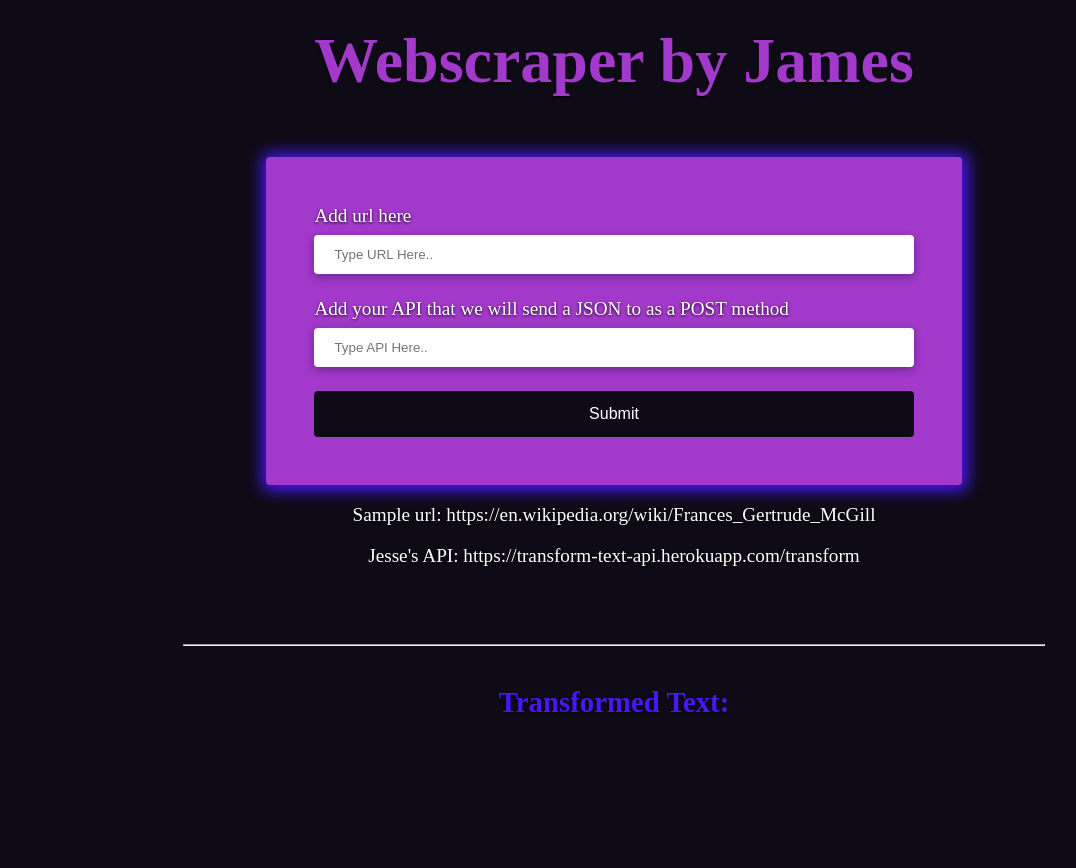
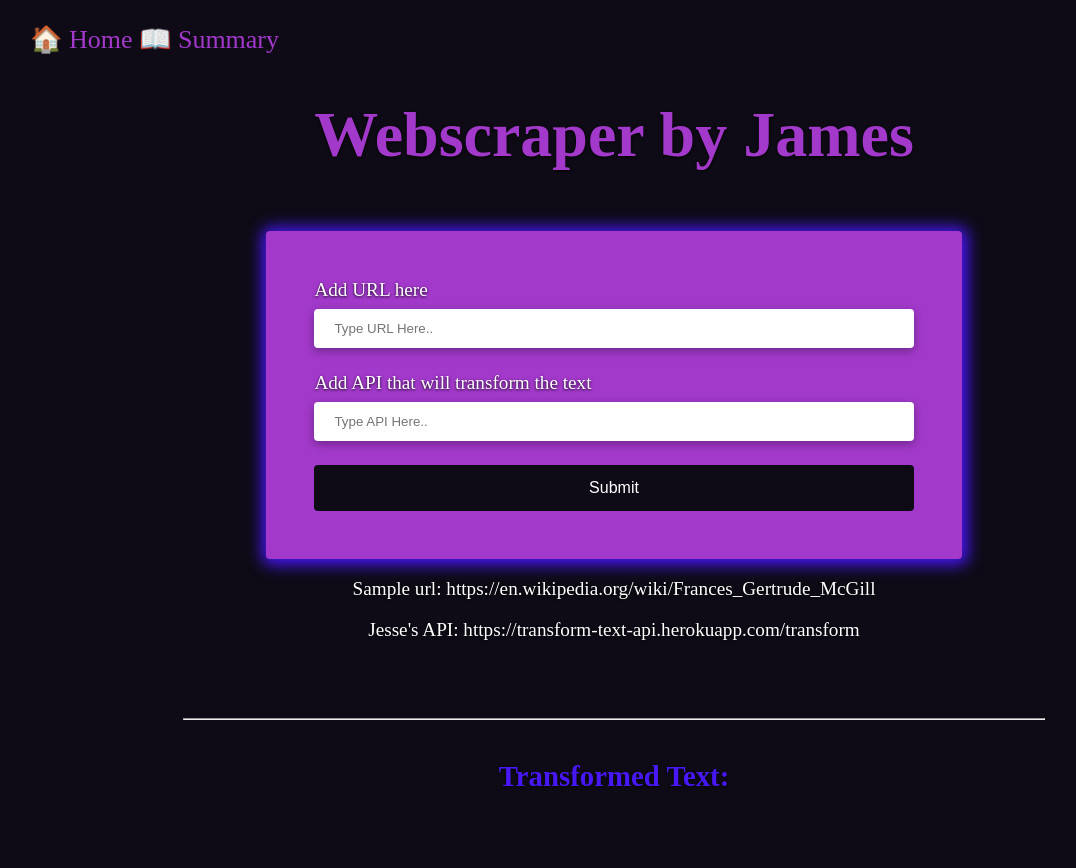
Before and after one commit to JamesWeiMoseley/web_scraper, a plain HTML site: page index.html in a window 1280 px wide. Shown: the whole page, without its empty margins (26-1102 px from the left). Before the commit the page ends 815 px from the top, so only its background shows below. Drawn offline with nearby package versions, Linux system fonts and the light colour scheme.

Commit message:
beautify

```diff
--- a/index.css
+++ b/index.css
@@ -9,7 +9,7 @@ h1 {
     text-align: center;
     /* color: rgb(60, 53, 104); */
     color: #A239CA;
-    padding: 1rem;
+    padding-bottom: 1rem;
     font-size: 4rem;
     text-shadow: 0 1px 3px rgba(0, 0, 1, 0.927);
 }
@@ -89,3 +89,19 @@ h2 {
     padding: 1rem;
     text-shadow: 0 1px 3px rgb(6, 6, 6);
 }
+
+.nav_bar {
+    padding-left: 3rem;
+    padding-top: 1rem;
+    font-size: 26px;
+    /* background-color: #4717f622; */
+}
+
+a {
+    text-decoration: none;
+    color:#A239CA;
+}
+
+a:hover {
+    color:#7a249d;
+}
--- a/index.html
+++ b/index.html
@@ -8,15 +8,19 @@
     <title>Webscraper</title>
 </head>
 <body>
+    <div class="nav_bar">
+        <a href="index.html">&#127968; Home</a>
+        <a href="summary.html">&#128214; Summary</a>
+    </div>
     <h1>Webscraper by James</h1>
     <form class='in' id="submit_text" method="POST">
         <div class="in_container">
             <div class="input_container">
-                <label>Add url here</label>
+                <label>Add URL here</label>
                 <input type="text" id="url_input" placeholder="Type URL Here..">
             </div>
             <div class="input_container">
-                <label>Add your API that we will send a JSON to as a POST method</label>
+                <label>Add API that will transform the text</label>
                 <input type="text" id="api_input" placeholder="Type API Here..">
             </div>
             <button id="submit_button" type="submit">Submit</button><br>
```
Also changed, not shown: summary.html (added, +29 -0 lines).
